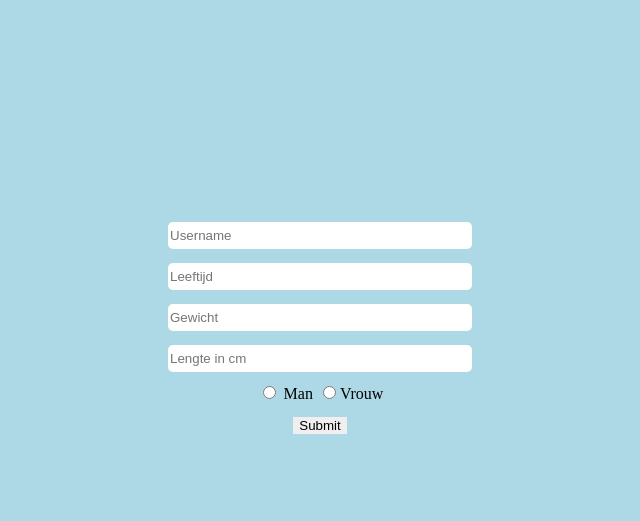
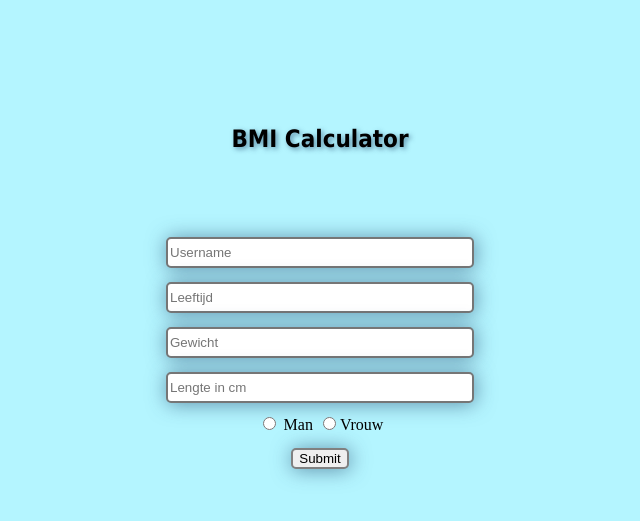
Before and after one commit to tvp23/Project-Gezond-Eten, a PHP site: page / in a window 1280 px wide. Shown: the top 521 px of the page, without its empty margins (320-960 px from the left). Run offline with PHP 8.4, Linux system fonts and the light colour scheme.

Commit message:
BMI Calculator php
BMI Calc with css and all expations.

```diff
--- a/BMI Calculator/Includes/sum.php
+++ b/BMI Calculator/Includes/sum.php
@@ -2,6 +2,7 @@
 
 //Var
 $gender = $_POST["Gender"];
+
 
 //Man
 if ($gender == "Man")
@@ -150,8 +151,8 @@ if ($gender == "Man")
             }
         }
 
-        echo $bmi;
-        echo $advies;
+        echo "Uw BMI is: $bmi <br>";
+        echo "dat houd in dat u $advies Heeft.";
     }
 }
 
--- a/BMI Calculator/index.php
+++ b/BMI Calculator/index.php
@@ -4,16 +4,17 @@ include "includes/Head.php";
 
 
 <body>
+    <h2>BMI Calculator</h2>
     <div class.form>
 
         <form action="Resultpage.php" method="post">
-            <input class="Textbox" type="text" name="Username" placeholder="Username"><br>
-            <input class="Textbox" type="text" name="Leeftijd" placeholder="Leeftijd"><br>
-            <input class="Textbox" type="text" name="Gewicht" placeholder="Gewicht"><br>
-            <input class="Textbox" type="text" name="lengte" placeholder="Lengte in cm"><br>
-            <input class="Radio" type="radio"  name="Gender" value="Man"> <label>Man</label>
-            <input class="Radio" type="radio"  name="Gender" value="Vrouw"><label>Vrouw</label><br>
-            <input class="Button" type="submit" name="submit" placeholder=""><br>
+            <input class="Textbox" id="Username" type="text" name="Username" placeholder="Username"><br>
+            <input class="Textbox" id="Leeftijd" type="text" name="Leeftijd" placeholder="Leeftijd"><br>
+            <input class="Textbox" id="Gewicht" type="text" name="Gewicht" placeholder="Gewicht"><br>
+            <input class="Textbox" id="lengte" type="text" name="lengte" placeholder="Lengte in cm"><br>
+            <input class="Radio" id="Man" type="radio"  name="Gender" value="Man"> <label>Man</label>
+            <input class="Radio" id="Vrouw"type="radio"  name="Gender" value="Vrouw"><label>Vrouw</label><br>
+            <input class="Button" id="Submit" type="submit" name="submit" placeholder=""><br>
         </form>
     </div>
 </body>
--- a/BMI Calculator/style.css
+++ b/BMI Calculator/style.css
@@ -1,11 +1,14 @@
 html
 {
-    background-color: lightblue;
+    background-color: var(--backgroundcolor);
+    --backgroundcolor: rgb(180, 245, 255);
+    --boxshadow:rgba(41, 80, 116, 0.61);
+    --focuscolor:rgb(0, 132, 255);
 }
 
 form
 {
-    padding-top: 200px;
+    padding-top: 50px;
     margin: auto;
     width: 50%;
     text-align: center;
@@ -13,12 +16,12 @@ form
 
 .Textbox
 {
-    border: 2px darkblue;
-    outline: 2px darkblue;
+    border-style: double;
     width: 300px;
     height: 25px;
     margin-top: 14px;
     border-radius: 5px;
+    box-shadow: 1px 1px 20px var(--boxshadow);
 }
 
 .Radio
@@ -29,7 +32,60 @@ form
 
 .Button
 {
-    border: none;
+    border: solid;
+    border-color: gray;
+    border-width: 2px;
     outline: none;
     margin-top: 14px;
+    border-radius: 5px;
+    box-shadow: 1px 1px 20px var(--boxshadow);
 }
+
+#Username:focus
+{
+    box-shadow: 0px -5px var(--focuscolor);
+}
+
+#Leeftijd:focus
+{
+    box-shadow: 0px -5px var(--focuscolor);
+}
+
+#Gewicht:focus
+{
+    box-shadow: 0px -5px var(--focuscolor);
+}
+
+#lengte:focus
+{
+    box-shadow: 0px -5px var(--focuscolor);
+}
+
+
+#Submit:hover
+{
+    box-shadow: 0px -5px var(--focuscolor);
+}
+
+.BMIAD
+{
+    height: auto;
+    width: 400px;
+    background-color: white;
+    margin: auto;
+    border: 3px solid rgb(0, 41, 128);
+    padding: 10px;
+    margin-top: 50px;
+    text-align: center;
+    font-family: Tahoma, Geneva, sans-serif;
+    font-size: 15px;
+    border-radius: 15px;
+}
+
+h2
+{
+    text-shadow: 2px 2px 5px var(--boxshadow);
+    margin-top: 125px;
+    font-family: Tahoma, Geneva, sans-serif;
+    text-align: center;
+}
```
Also changed, not shown: BMI Calculator/Resultpage.php (+6 -2 lines).
